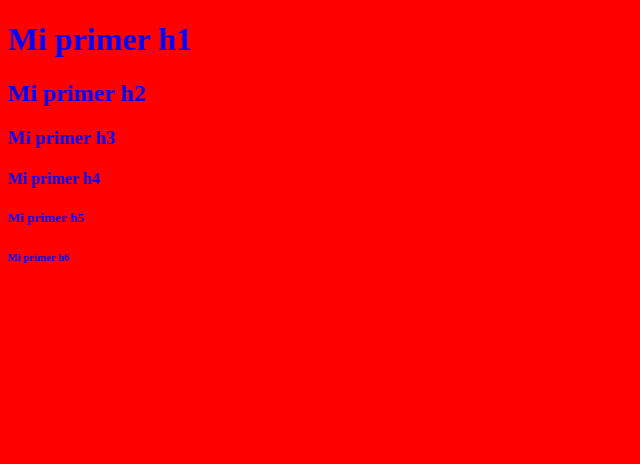
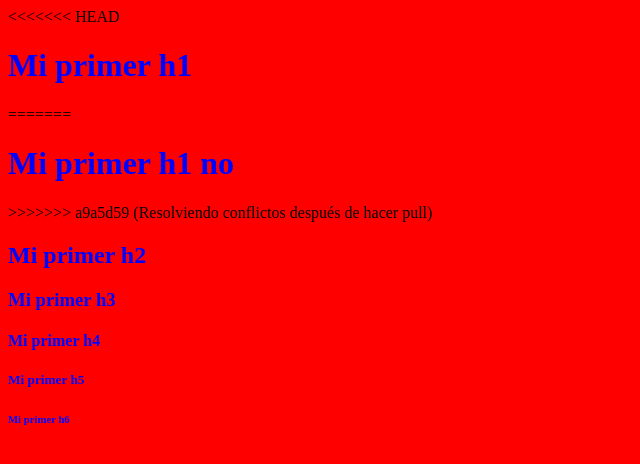
Before and after one commit to Davter17/CursoGit, a plain HTML site: page index.html in a window 1280 px wide. Shown: the whole page, without its empty margins (0-640 px from the left). Drawn offline with Linux system fonts and the light colour scheme.

Commit message:
Resolviendo conflictos después de hacer pull

```diff
--- a/index.html
+++ b/index.html
@@ -14,7 +14,11 @@
     }
 </style>
 <body>
+<<<<<<< HEAD
     <h1>Mi primer h1</h1>
+=======
+    <h1>Mi primer h1 no</h1>
+>>>>>>> a9a5d59 (Resolviendo conflictos después de hacer pull)
     <h2>Mi primer h2</h2>
     <h3>Mi primer h3</h3>
     <h4>Mi primer h4</h4>
```
